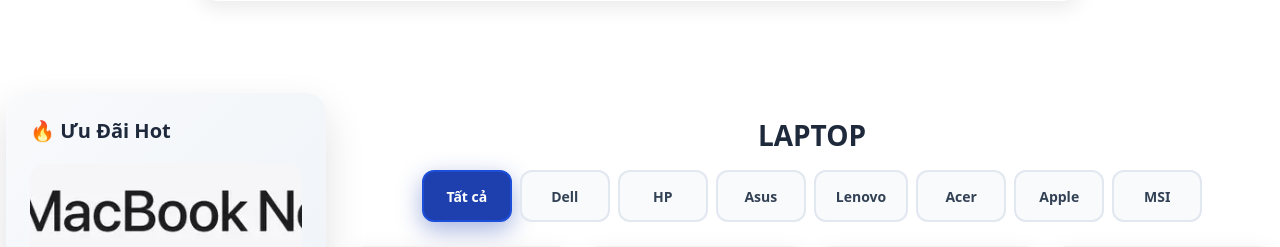
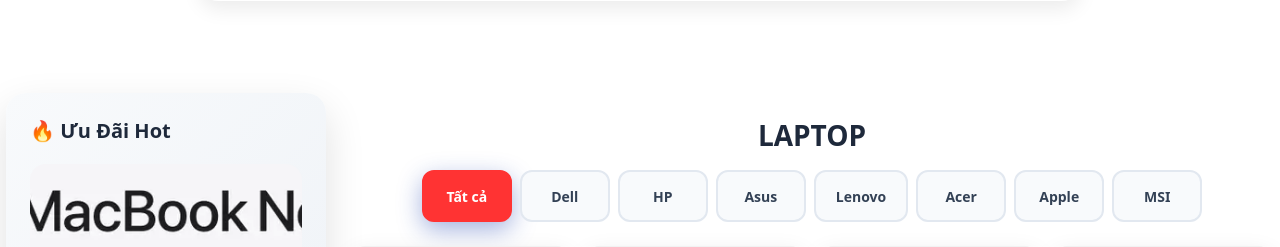
Before and after one commit to 123e-123e/web-ban-phu-kien, a PHP site: page / in a window 1280 px wide, with the pointer over the restyled element. Shown: the part 1134-1381 px from the top of the page. Run offline with PHP 8.4, Linux system fonts and the light colour scheme.

Commit message:
Update sanpham.php

```diff
--- a/main/sanpham.php
+++ b/main/sanpham.php
@@ -442,7 +442,7 @@
 
 .brand-filter { display: flex; gap: 8px; justify-content: center; flex-wrap: wrap; margin-bottom: 24px; }
 .brand-btn { padding: 16px 20px; background: #f8fafc; color: #334155; border: 2px solid #e2e8f0; border-radius: 12px; cursor: pointer; font-weight: 600; font-size: 14px; transition: all 0.3s; white-space: nowrap; min-width: 90px; height: 52px; display: flex; align-items: center; justify-content: center; box-sizing: border-box; }
-.brand-btn:hover, .brand-btn.active { background: #1e40af; color: white; border-color: #1d4ed8; transform: none; box-shadow: 0 8px 25px rgba(30,64,175,0.4); }
+.brand-btn:hover, .brand-btn.active { background: #ff3333; color: white; border-color: #ff3333; transform: none; box-shadow: 0 8px 25px rgba(30,64,175,0.4); }
 
 
 .grid-4 { display: grid; grid-template-columns: repeat(4, 1fr); gap: 12px; }
```
